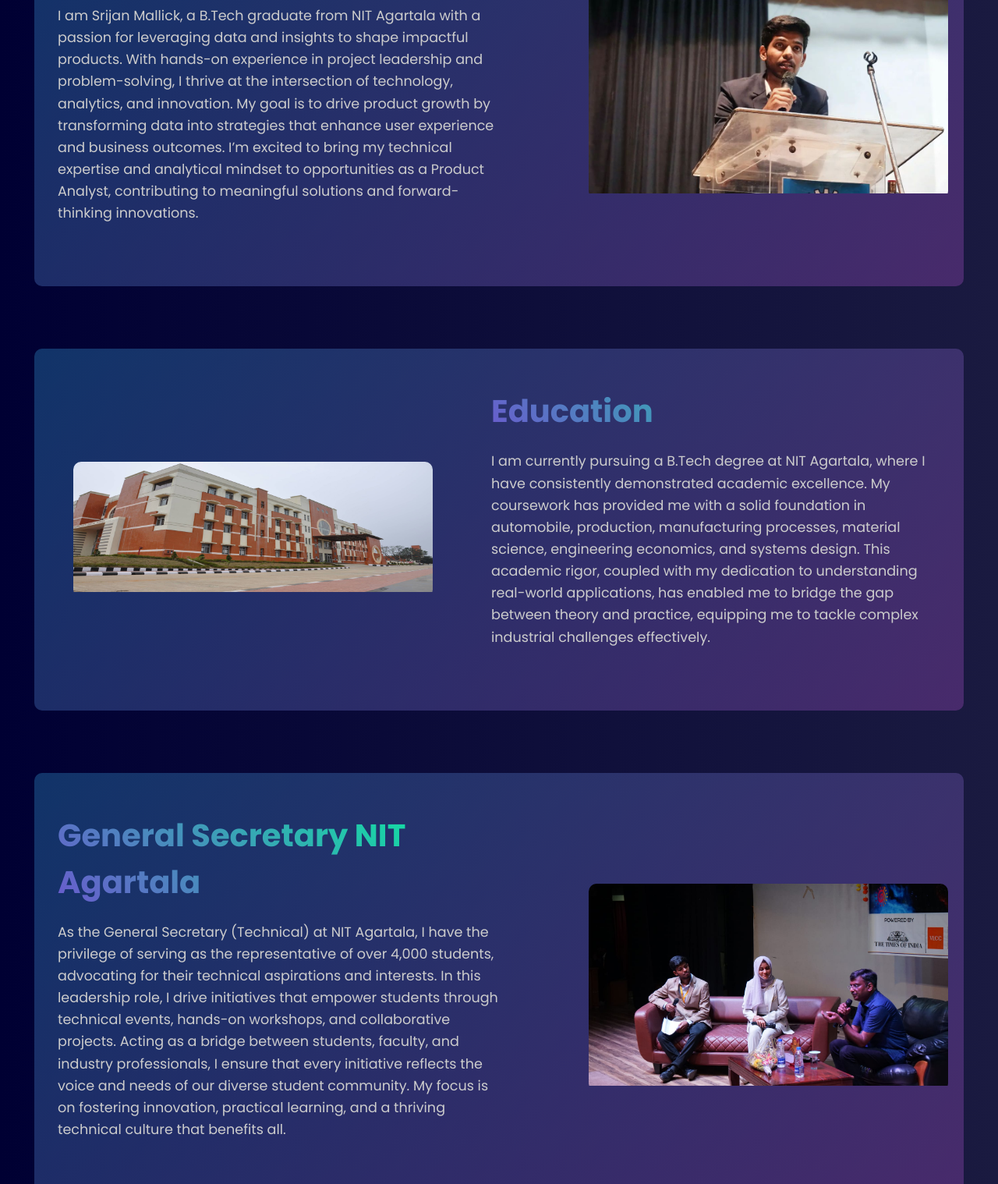
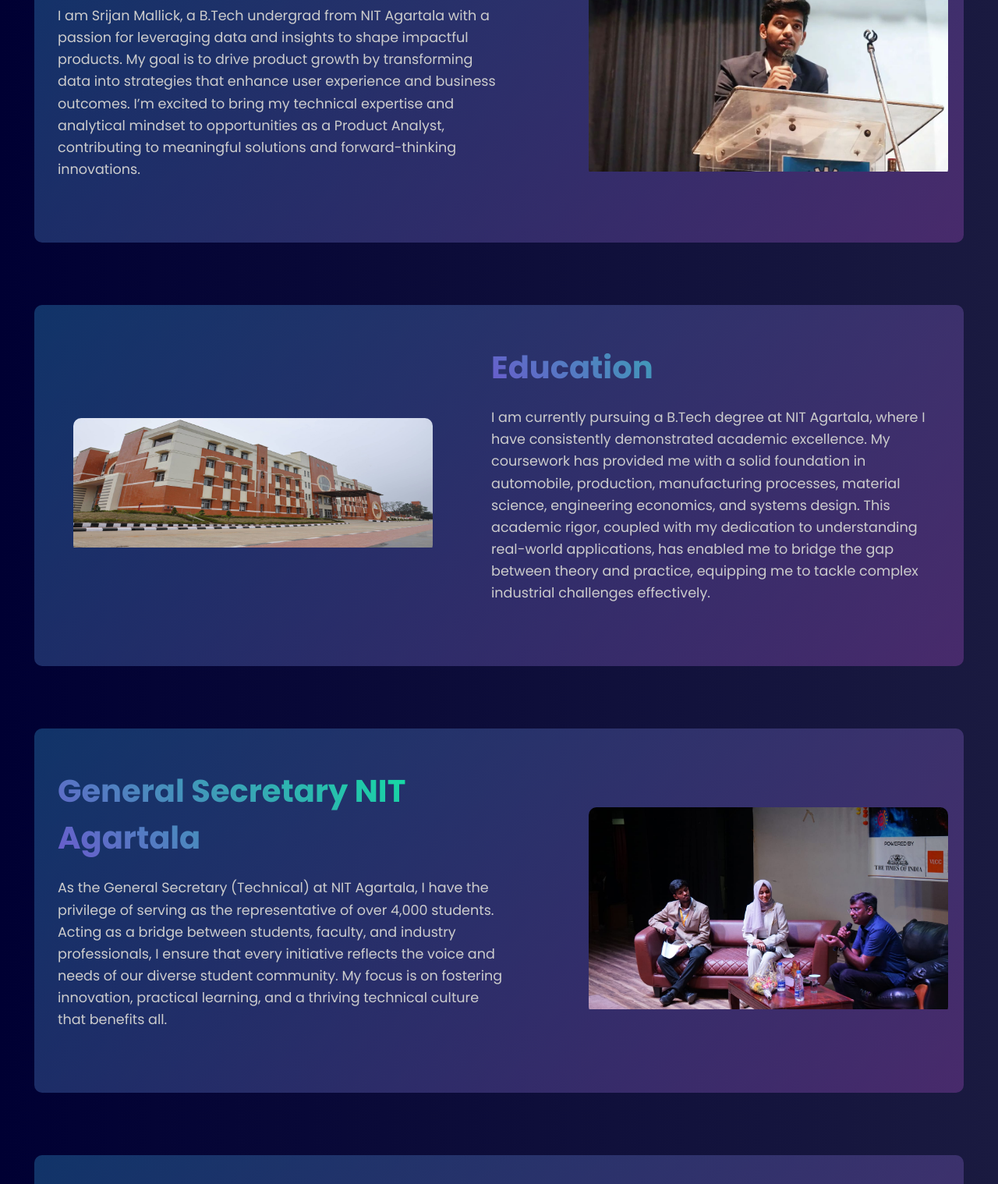
Before and after one commit to SrijanMallick/srijanmallick_, a plain HTML site: page About.html in a window 1280 px wide. Shown: the part 304-1822 px from the top of the page at 78% size. Drawn offline with nearby package versions, Linux system fonts and the light colour scheme.

Commit message:
Update About.html

```diff
--- a/About.html
+++ b/About.html
@@ -284,11 +284,9 @@
         <div class="sectionContent">
           <h1>About Me</h1>
          <p>
-            I am Srijan Mallick, a B.Tech graduate from NIT Agartala with a
+            I am Srijan Mallick, a B.Tech undergrad from NIT Agartala with a
             passion for leveraging data and insights to shape impactful
-            products. With hands-on experience in project leadership and
-            problem-solving, I thrive at the intersection of technology,
-            analytics, and innovation. My goal is to drive product growth by
+            products. My goal is to drive product growth by
             transforming data into strategies that enhance user experience and
             business outcomes. I’m excited to bring my technical expertise and
             analytical mindset to opportunities as a Product Analyst,
@@ -327,10 +325,7 @@
           <h1>General Secretary NIT Agartala</h1>
           <p>
             As the General Secretary (Technical) at NIT Agartala, I have the
-            privilege of serving as the representative of over 4,000 students,
-            advocating for their technical aspirations and interests. In this
-            leadership role, I drive initiatives that empower students through
-            technical events, hands-on workshops, and collaborative projects.
+            privilege of serving as the representative of over 4,000 students.
             Acting as a bridge between students, faculty, and industry
             professionals, I ensure that every initiative reflects the voice and
             needs of our diverse student community. My focus is on fostering
```
